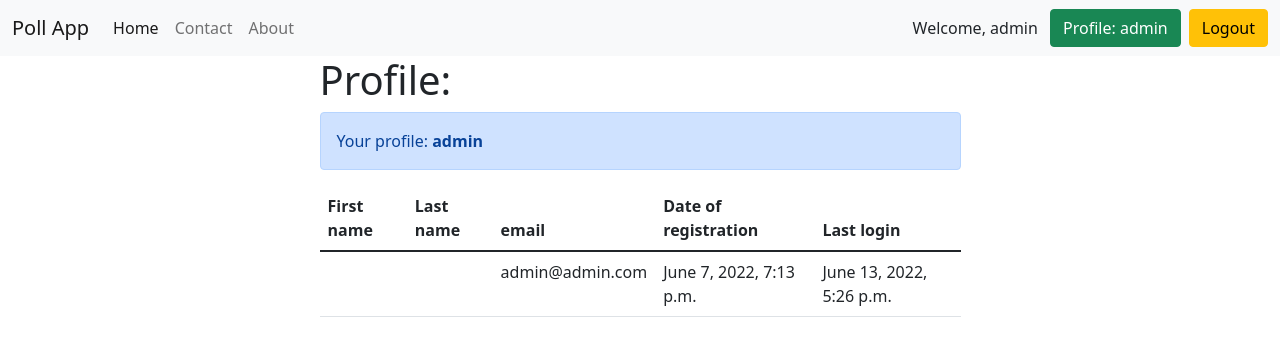
After one commit to Falco13/vote_django_app, a Django app: page /users/profile/ in a window 1280 px wide. The commit adds this page. Shown: the top 356 px of the page. Run offline with Django 4.2, Linux system fonts and the light colour scheme; a user stored in the database is signed in.

Commit message:
add user profile

```diff
--- /dev/null
+++ b/accounts/templates/accounts/profile.html
@@ -0,0 +1,33 @@
+{% extends 'base.html' %}
+
+{% block title %}Profile{% endblock %}
+
+
+{% block content %}
+<!--{{ form.non_field.errors }}-->
+
+<h1>Profile:</h1>
+<div class="alert alert-primary" role="alert">Your profile: <b>{{ user.username }}</b></div>
+
+<table class="table">
+    <thead>
+    <tr>
+        <th scope="col">First name</th>
+        <th scope="col">Last name</th>
+        <th scope="col">email</th>
+        <th scope="col">Date of registration</th>
+        <th scope="col">Last login</th>
+    </tr>
+    </thead>
+    <tbody>
+    <tr>
+        <td>{{ user.first_name }}</td>
+        <td>{{ user.last_name }}</td>
+        <td>{{ user.email }}</td>
+        <td>{{ user.date_joined }}</td>
+        <td>{{ user.last_login }}</td>
+    </tr>
+    </tbody>
+</table>
+
+{% endblock %}
--- a/accounts/urls.py
+++ b/accounts/urls.py
@@ -1,5 +1,5 @@
 from django.urls import path
-from accounts.views import MyLoginView, LogoutView, SignUpView, ActivateAccount
+from accounts.views import MyLoginView, LogoutView, SignUpView, ActivateAccount, profile
 
 app_name = 'accounts'
 urlpatterns = [
@@ -7,4 +7,5 @@ urlpatterns = [
     path('logout/', LogoutView.as_view(), name='logout'),
     path('signup/', SignUpView.as_view(), name='signup'),
     path('activate/<uidb64>/<token>/', ActivateAccount.as_view(), name='activate'),
+    path('profile/', profile, name='profile'),
 ]
--- a/accounts/views.py
+++ b/accounts/views.py
@@ -1,5 +1,6 @@
 from django.contrib.auth.views import LoginView, LogoutView
 from django.contrib.auth.mixins import LoginRequiredMixin
+from django.contrib.auth.decorators import login_required
 from django.contrib.auth import login
 from django.shortcuts import render, redirect
 from accounts.forms import UserRegisterForm, MyLoginForm
@@ -78,3 +79,8 @@ class MyLoginView(LoginView):
 
 class MyLogoutView(LoginRequiredMixin, LogoutView):
     next_page = None
+
+
+@login_required
+def profile(request):
+    return render(request, 'accounts/profile.html')
--- a/contact/templates/contact/contact.html
+++ b/contact/templates/contact/contact.html
@@ -10,8 +10,8 @@
     <h1>Contact</h1>
     {% if request.user.is_authenticated %}
     <div class="col-md-9">
-        <div class="alert alert-primary" role="alert">Your name: {{ user }}</div>
-        <div class="alert alert-primary" role="alert">Your email: {{ user.email }}</div>
+        <div class="alert alert-primary" role="alert">Your name: <b>{{ user }}</b></div>
+        <div class="alert alert-primary" role="alert">Your email: <b>{{ user.email }}</b></div>
         <form action="{% url 'contact:contact' %}" method="post" class="order-form">
             {{ form.text }}<br>
             {% csrf_token %}
--- a/templates/base.html
+++ b/templates/base.html
@@ -25,6 +25,7 @@
         </div>
         {% if request.user.is_authenticated %}
         Welcome, {{ user.username }}
+        &ensp;<a class="btn btn-success" href="{% url 'accounts:profile' %}" type="submit">Profile: {{ user.username }}</a>
         &ensp;<a class="btn btn-warning" href="{% url 'accounts:logout' %}" type="submit">Logout</a>
         {% else %}
         <a class="btn btn-warning" href="{% url 'accounts:login' %}" type="submit">Login</a>&ensp;
@@ -46,7 +47,7 @@
 
 <div class="container">
     <div class="row">
-        <div class="col-md-6 m-auto">
+        <div class="col-md-7 m-auto">
             {% block content %}
             {% endblock %}
         </div>
```
Also changed, not shown: db.sqlite3.
